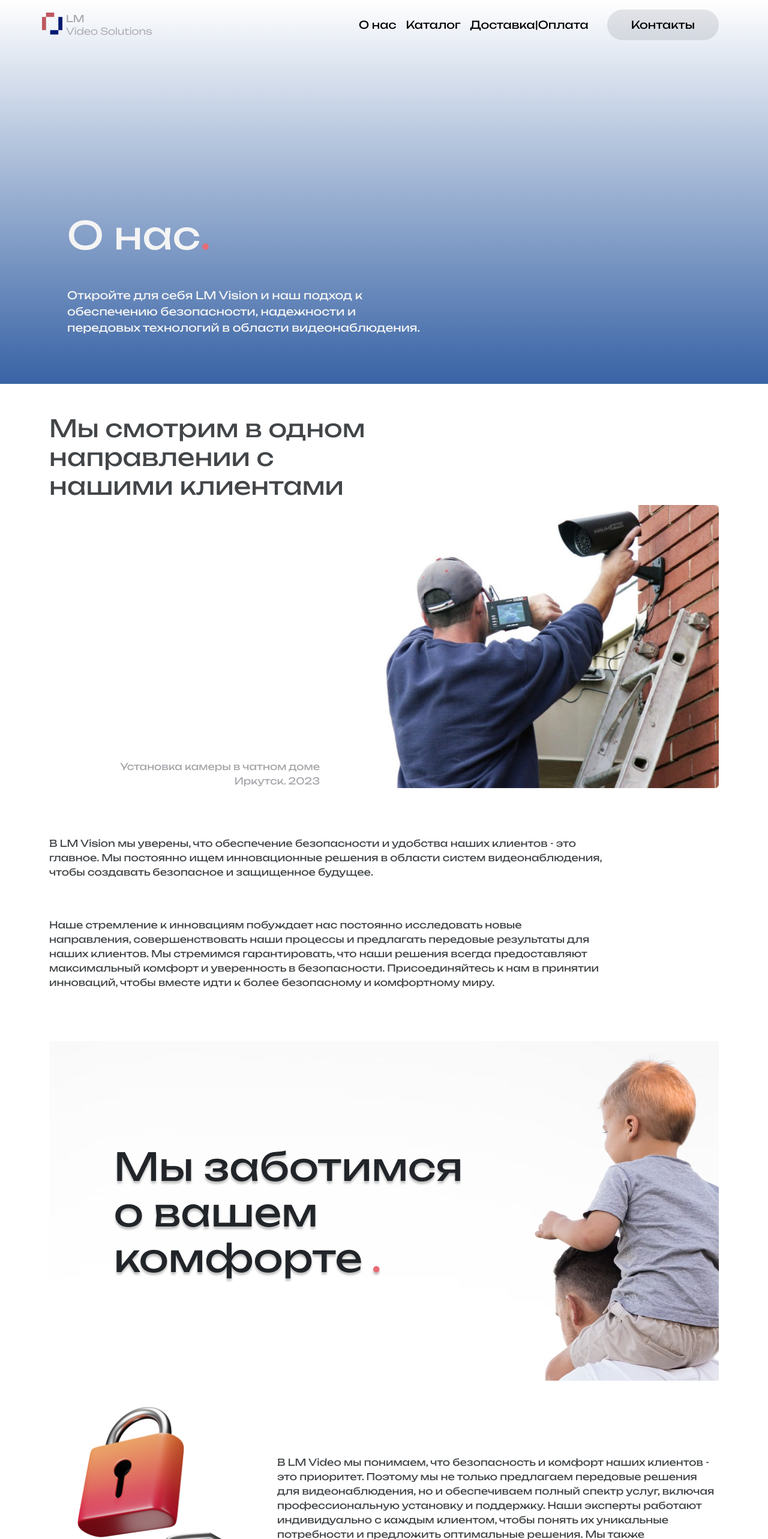
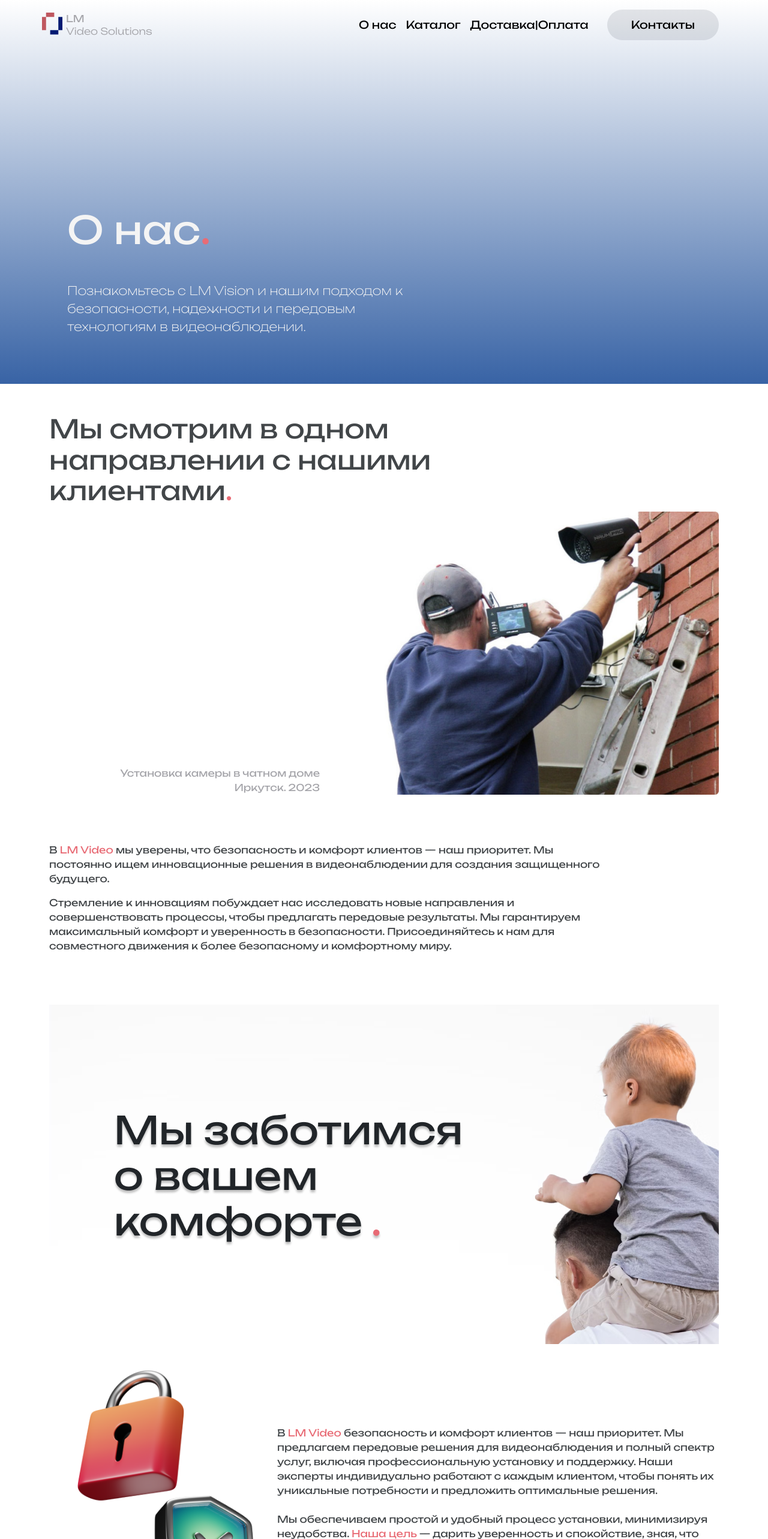
Before and after one commit to o4irov/lmVision_frontend, a Vue app: page /about in a window 1280 px wide. Shown: the top 2566 px of the page at 60% size. Built offline with nearby package versions, Linux system fonts and the light colour scheme.

Commit message:
fix: about page edited

```diff
--- a/src/components/about.vue
+++ b/src/components/about.vue
@@ -6,8 +6,8 @@
       </div>
       <div class="head-text row">
         <p class="col-sm-7 col-12">
-          Откройте для себя LM Vision и наш подход к обеспечению безопасности, надежности
-          и передовых технологий в области видеонаблюдения.
+          Познакомьтесь с LM Vision и нашим подходом к безопасности, надежности и
+          передовым технологиям в видеонаблюдении.
         </p>
       </div>
     </div>
@@ -15,8 +15,8 @@
   <div class="container">
     <div class="oneDirection">
       <div class="oneDirection-title row">
-        <h2 :class="isScrolled(0, 0)" class="col-sm-6 col-12">
-          Мы смотрим в одном направлении с нашими клиентами
+        <h2 :class="isScrolled(0, 0)" class="col-sm-9 col-12">
+          Мы смотрим в одном направлении с нашими клиентами<span class="pink">.</span>
         </h2>
       </div>
       <div class="oneDirection-example row">
@@ -38,18 +38,16 @@
       </div>
       <div class="oneDirection-text row">
         <div class="col-sm-10 col-12" :class="isScrolled(850, 700)">
-          <p>В LM Vision мы уверены, что обеспечение безопасности и удобства наших клиентов -
-          это главное. Мы постоянно ищем инновационные решения в области систем
-          видеонаблюдения, чтобы создавать безопасное и защищенное будущее.</p>
-          <br />
-          <br />
           <p>
-            Наше стремление к инновациям побуждает нас постоянно исследовать новые
-          направления, совершенствовать наши процессы и предлагать передовые результаты
-          для наших клиентов. Мы стремимся гарантировать, что наши решения всегда
-          предоставляют максимальный комфорт и уверенность в безопасности. Присоединяйтесь
-          к нам в принятии инноваций, чтобы вместе идти к более безопасному и комфортному
-          миру.
+            В <span class="pink">LM Video</span> мы уверены, что безопасность и комфорт
+            клиентов — наш приоритет. Мы постоянно ищем инновационные решения в
+            видеонаблюдении для создания защищенного будущего.
+          </p>
+          <p>
+            Стремление к инновациям побуждает нас исследовать новые направления и
+            совершенствовать процессы, чтобы предлагать передовые результаты. Мы
+            гарантируем максимальный комфорт и уверенность в безопасности. Присоединяйтесь
+            к нам для совместного движения к более безопасному и комфортному миру.
           </p>
         </div>
       </div>
@@ -61,26 +59,42 @@
     </div>
     <div class="security row">
       <div class="security-left col-sm-4">
-        <img src="../assets/img/lock.png" alt="lock" class="lock" :class="isScrolled(1900, 700)" />
-        <img src="../assets/img/shield.png" alt="shield" class="shield" :class="isScrolled(1900, 700)" />
+        <img
+          src="../assets/img/lock.png"
+          alt="lock"
+          class="lock"
+          :class="isScrolled(1900, 700)"
+        />
+        <img
+          src="../assets/img/shield.png"
+          alt="shield"
+          class="shield"
+          :class="isScrolled(1900, 700)"
+        />
       </div>
       <div class="security-right col-sm-8 col-12">
         <p>
-          В LM Video мы понимаем, что безопасность и комфорт наших клиентов - это
-          приоритет. Поэтому мы не только предлагаем передовые решения для
-          видеонаблюдения, но и обеспечиваем полный спектр услуг, включая профессиональную
-          установку и поддержку. Наши эксперты работают индивидуально с каждым клиентом,
-          чтобы понять их уникальные потребности и предложить оптимальные решения. Мы
-          также обеспечиваем простой и удобный процесс установки и настройки оборудования,
-          минимизируя возможные неудобства. Наша цель - создать для клиентов ощущение
-          уверенности и спокойствия, зная, что их безопасность находится в надежных руках.
+          В <span class="pink">LM Video</span> безопасность и комфорт клиентов — наш
+          приоритет. Мы предлагаем передовые решения для видеонаблюдения и полный спектр
+          услуг, включая профессиональную установку и поддержку. Наши эксперты
+          индивидуально работают с каждым клиентом, чтобы понять их уникальные потребности
+          и предложить оптимальные решения.
+          <br />
+          <br />
+          Мы обеспечиваем простой и удобный процесс установки, минимизируя неудобства.
+          <span class="pink">Наша цель</span> — дарить уверенность и спокойствие, зная,
+          что безопасность клиентов в надежных руках.
         </p>
       </div>
     </div>
     <div class="usage">
       <div class="usage-example row">
         <div class="usage-example-image col-sm-8 col-12">
-          <img src="../assets/img/usage.png" alt="usage" :class="isScrolled(2400, 2000)"/>
+          <img
+            src="../assets/img/usage.png"
+            alt="usage"
+            :class="isScrolled(2400, 2000)"
+          />
         </div>
         <div class="usage-example-text col-sm-4 col-12" :class="isScrolled(2400, 2200)">
           Принцип работы камеры на WiFi
@@ -171,7 +185,8 @@ h2 {
   }
   &-text {
     & p {
-      font-size: 18px;
+      font-size: 20px;
+      font-weight: 200;
       color: rgba(244, 244, 244, 1);
     }
   }
@@ -191,7 +206,7 @@ h2 {
 
   &-title {
     & h2 {
-      font-size: 40px !important;
+      font-size: 43px !important;
 
       opacity: 0;
       transform: translateX(-100px);
@@ -253,7 +268,7 @@ h2 {
           opacity: 1;
           transform: none;
 
-          &:last-child{
+          &:last-child {
             transition-delay: 0.5s;
           }
         }
@@ -331,7 +346,7 @@ h2 {
       opacity: 0;
       transition: all 1s;
 
-      &:first-child{
+      &:first-child {
         transform: translateX(-100px);
       }
 
```
Lines whose indentation alone changed are shown as unchanged.
